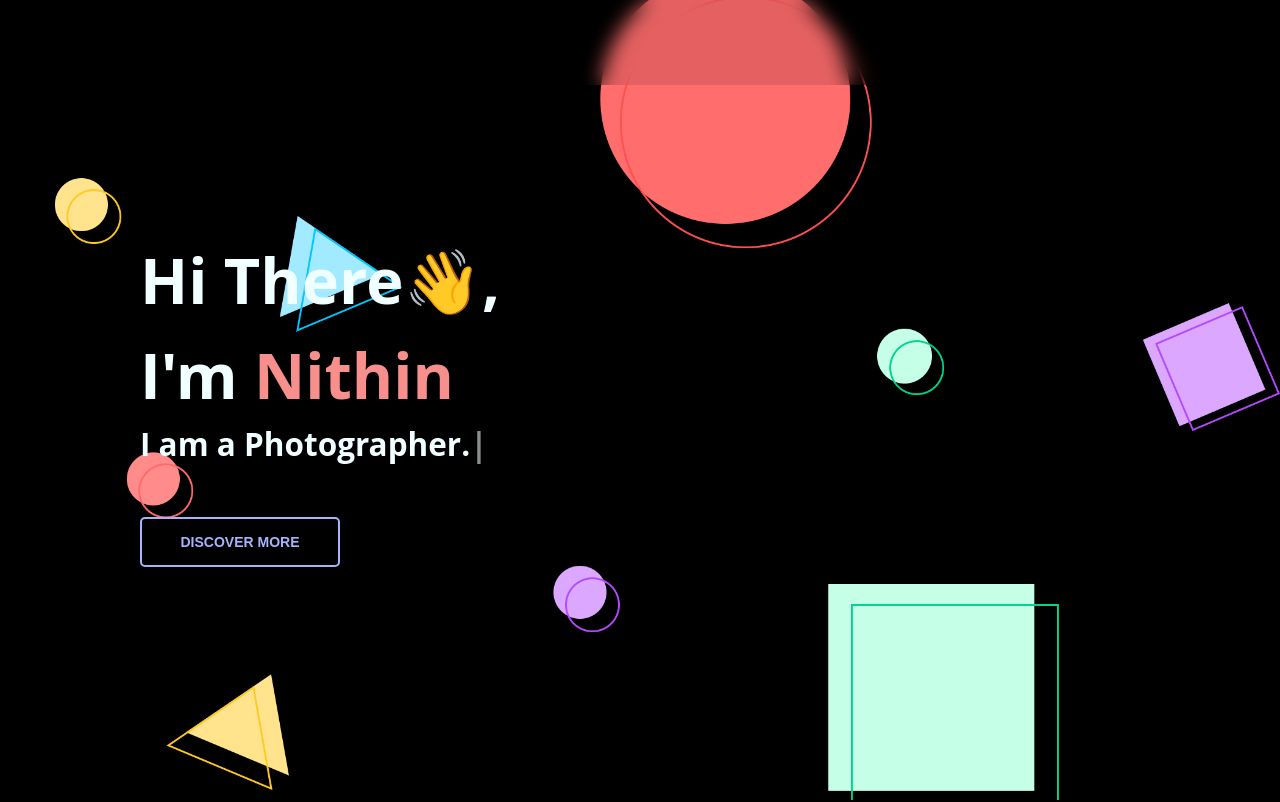
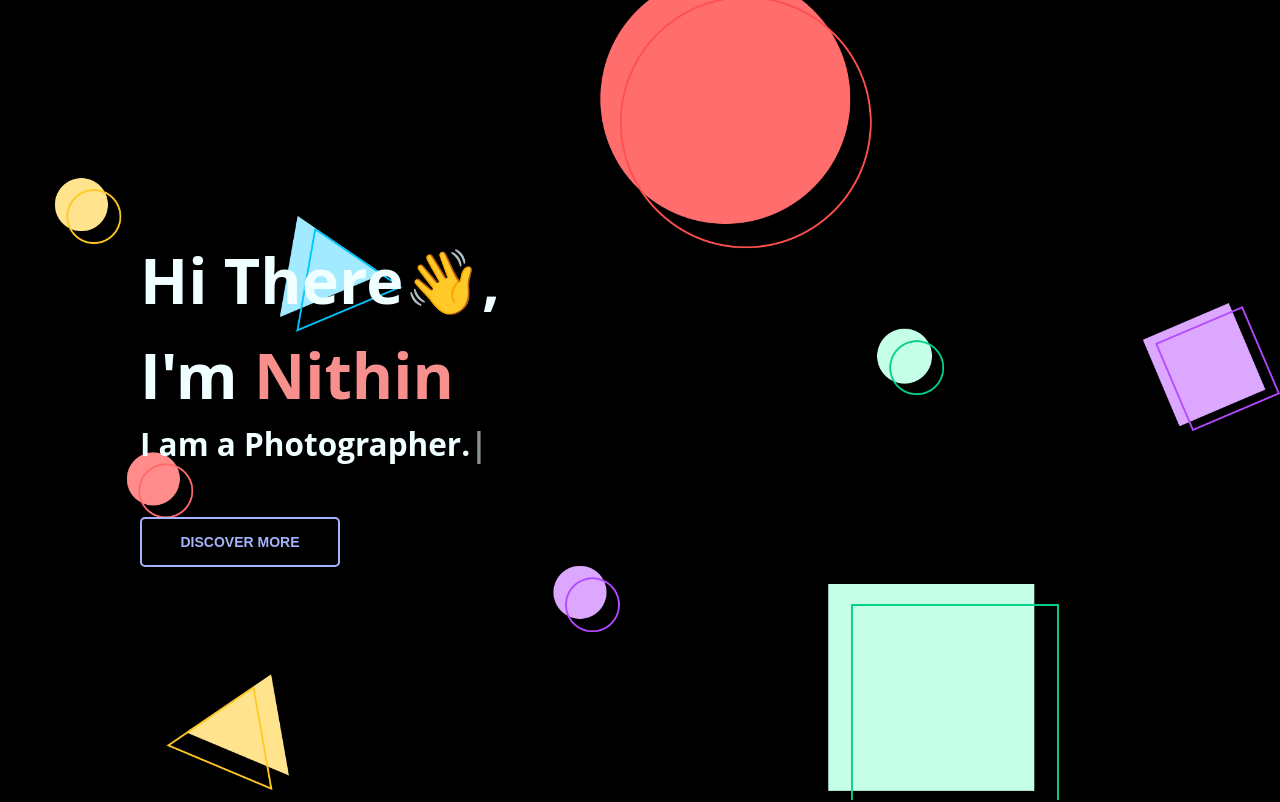
Before and after one commit to Nithin-ELS/Portfolio, a React (Create React App) app: page / in a window 1280 px wide. Shown: the top 802 px of the page. Built offline with nearby package versions, Linux system fonts and the light colour scheme.

Commit message:
added navbar scrolled animation and effects

```diff
--- a/src/components/navbar/Navbar.css
+++ b/src/components/navbar/Navbar.css
@@ -11,7 +11,7 @@ html {
   z-index: 1;
   align-items: center;
   width: 100%;
-  background: rgba(0, 0, 0, 0.1);
+  transition: 0.5s ease-in-out;
   /* transition: background 0.3s ease-out;  */
 }
 .navbar ul .navbar-item {
@@ -59,6 +59,10 @@ ul {
 .scrolled {
   background: rgba(0, 0, 0, 0.8);
   backdrop-filter: blur(10px);
+  --tw-shadow: 0 10px 15px -3px rgba(199, 210, 254, 0.2),
+    0 4px 30px -4px rgba(199, 210, 254, 0.2);
+  box-shadow: 0 0 rgba(0, 0, 0, 0), 0 0 rgba(0, 0, 0, 0), var(--tw-shadow);
+  background: rgba(0, 0, 0, 0.1);
 }
 
 .active {
--- a/src/components/navbar/Navbar.jsx
+++ b/src/components/navbar/Navbar.jsx
@@ -1,9 +1,10 @@
-import React, { useState } from "react";
+import React, { useEffect, useState } from "react";
 import { Link } from "react-scroll";
 import "./Navbar.css";
 import { Fade } from "react-awesome-reveal";
 const Navbar = () => {
   const [open, setOpen] = useState(false);
+  const [Bg, setBg] = useState(false);
 
   const handleNavbarClick = () => {
     setOpen((previous) => !previous);
@@ -13,9 +14,15 @@ const Navbar = () => {
     setOpen(false);
   };
 
+  useEffect(() => {
+    window.addEventListener("scroll", () => {
+      return window.scrollY > 50 || open ? setBg(true) : setBg(false);
+    });
+  });
+
   return (
     <>
-      <div id="navbar" className="navbar scrolled">
+      <div id="navbar" className={`navbar ${Bg? 'scrolled' :''}`}>
         <nav className={open ? "item-container-active" : "item-container"}>
         <Fade direction="down" delay={100} cascade duration={250} triggerOnce="true">
           <ul>
```
